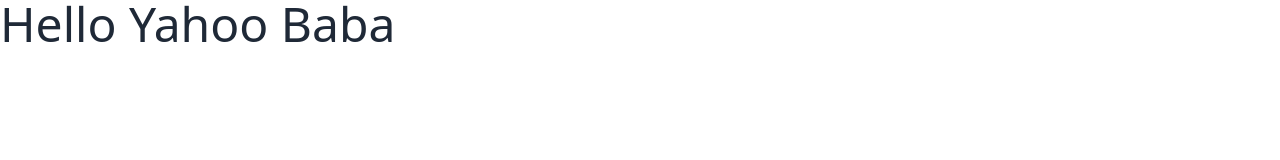
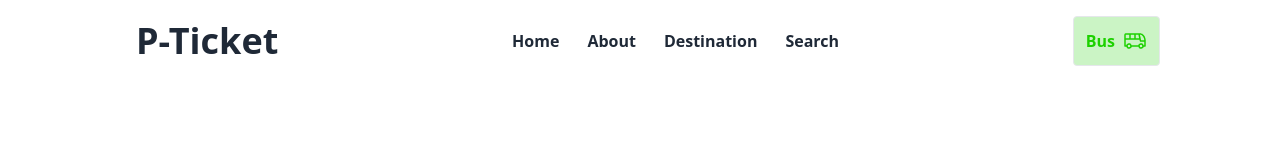
Before and after one commit to NurUddin111/p-ticketing, a plain HTML site: page index.html in a window 1280 px wide. Drawn offline with nearby package versions, Linux system fonts and the light colour scheme.

Commit message:
Nav Bar Design For Large Device Completed

```diff
--- a/index.html
+++ b/index.html
@@ -54,8 +54,43 @@
     </style>
   </head>
 
-  <body>
-    <h1 class="text-5xl">Hello Yahoo Baba</h1>
+  <body class="ml-24 mr-24">
+    <header>
+      <nav>
+        <!-- Nav Bar Starts -->
+
+        <!-- Navbar for Large Device Starts-->
+
+        <div class="hidden lg:block">
+          <div
+            class="navbar pt-4 pb-4 pl-6 pr-6 flex w-full justify-between items-center"
+          >
+            <div>
+              <a class="normal-case text-4xl font-extrabold ml-4">P-Ticket</a>
+            </div>
+
+            <div class="navbar-center">
+              <ul tabindex="0" class="flex gap-7 text-base font-bold">
+                <li class="text-bg-primary"><a href="#"> Home </a></li>
+                <li><a href="#"> About </a></li>
+                <li><a href="#"> Destination </a></li>
+                <li><a href="#"> Search </a></li>
+              </ul>
+            </div>
+
+            <div class="flex gap-2 border rounded p-3 bg-[#cbf4c5]">
+              <p class="text-base font-bold text-[#1DD100]">Bus</p>
+              <img src="images/bus-icon.png" alt="" />
+            </div>
+          </div>
+        </div>
+
+        <!-- Navbar for Large Device Ends-->
+
+      </nav>
+    </header>
+
+    <!-- Nav Bar End -->
 
     <script src="js/p-ticket.js"></script>
   </body>
```
